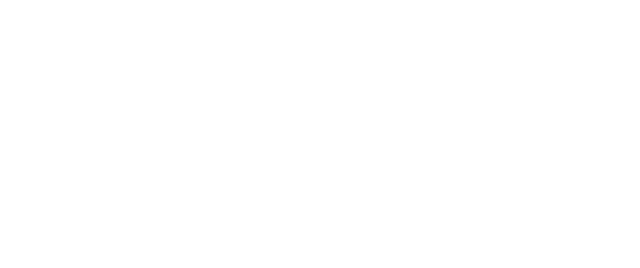
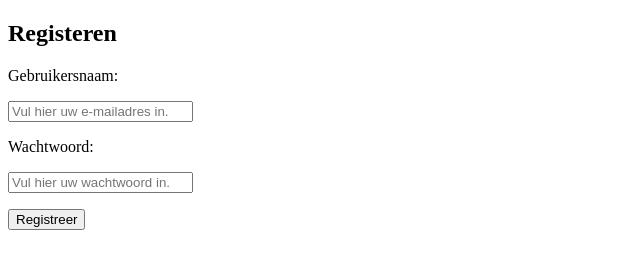
Before and after one commit to LJKR2020/CourseJavascript, a plain HTML site: page formvalidation/inlog.html in a window 1280 px wide. Shown: the whole page, without its empty margins (0-640 px from the left). Drawn offline with Linux system fonts and the light colour scheme.

Commit message:
finished form

```diff
--- a/formvalidation/inlog.html
+++ b/formvalidation/inlog.html
@@ -5,6 +5,15 @@
     <title>Form validation</title>
 </head>
 <body>
-
+<section class="container">
+    <h2>Registeren</h2>
+    <p>Gebruikersnaam:</p>
+    <input type="email" placeholder="Vul hier uw e-mailadres in." />
+    <p>Wachtwoord:</p>
+    <input type="password" placeholder="Vul hier uw wachtwoord in." />
+    <p>
+        <button type="submit">Registreer</button>
+    </p>
+</section>
 </body>
 </html>
```
